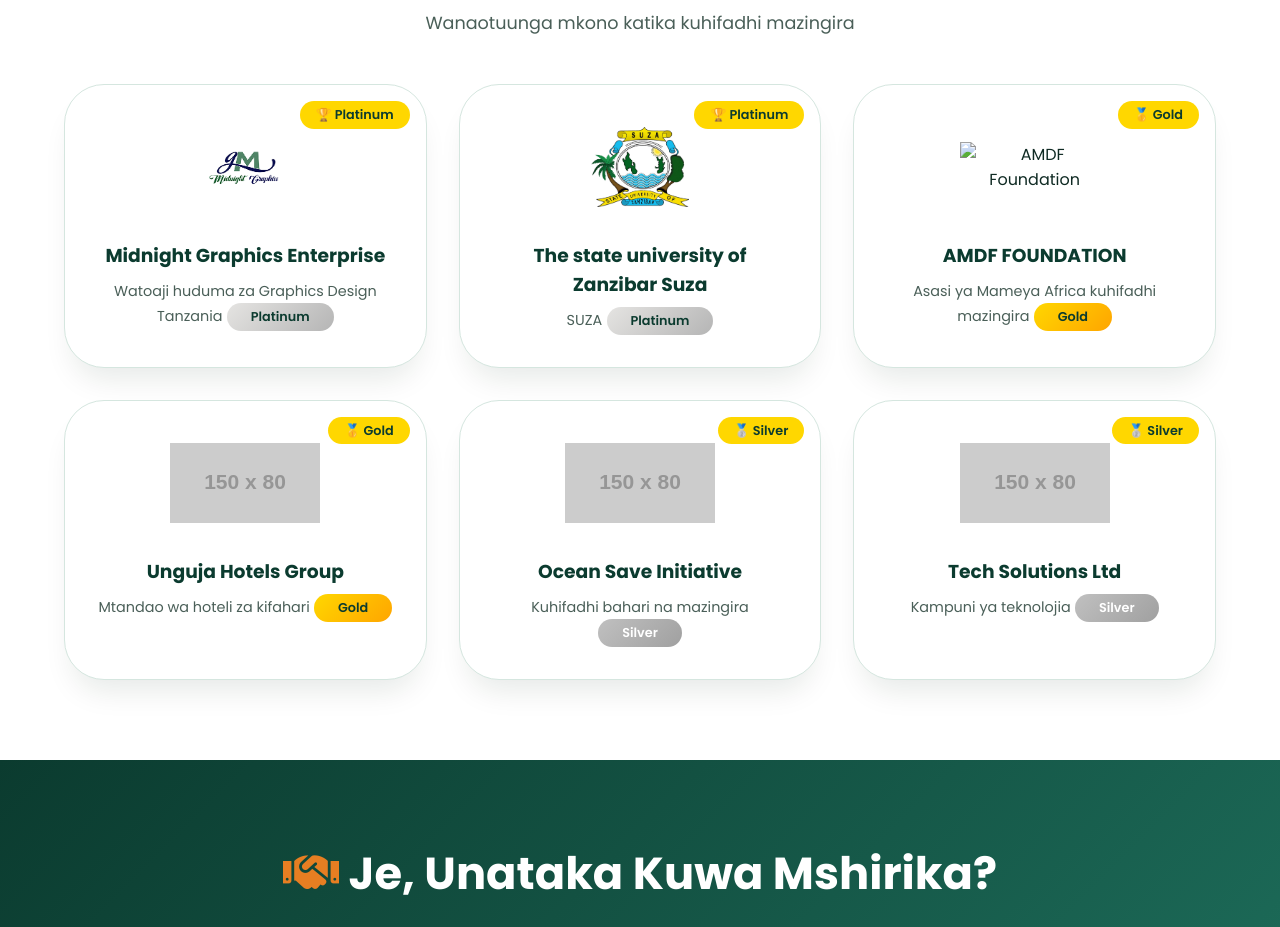
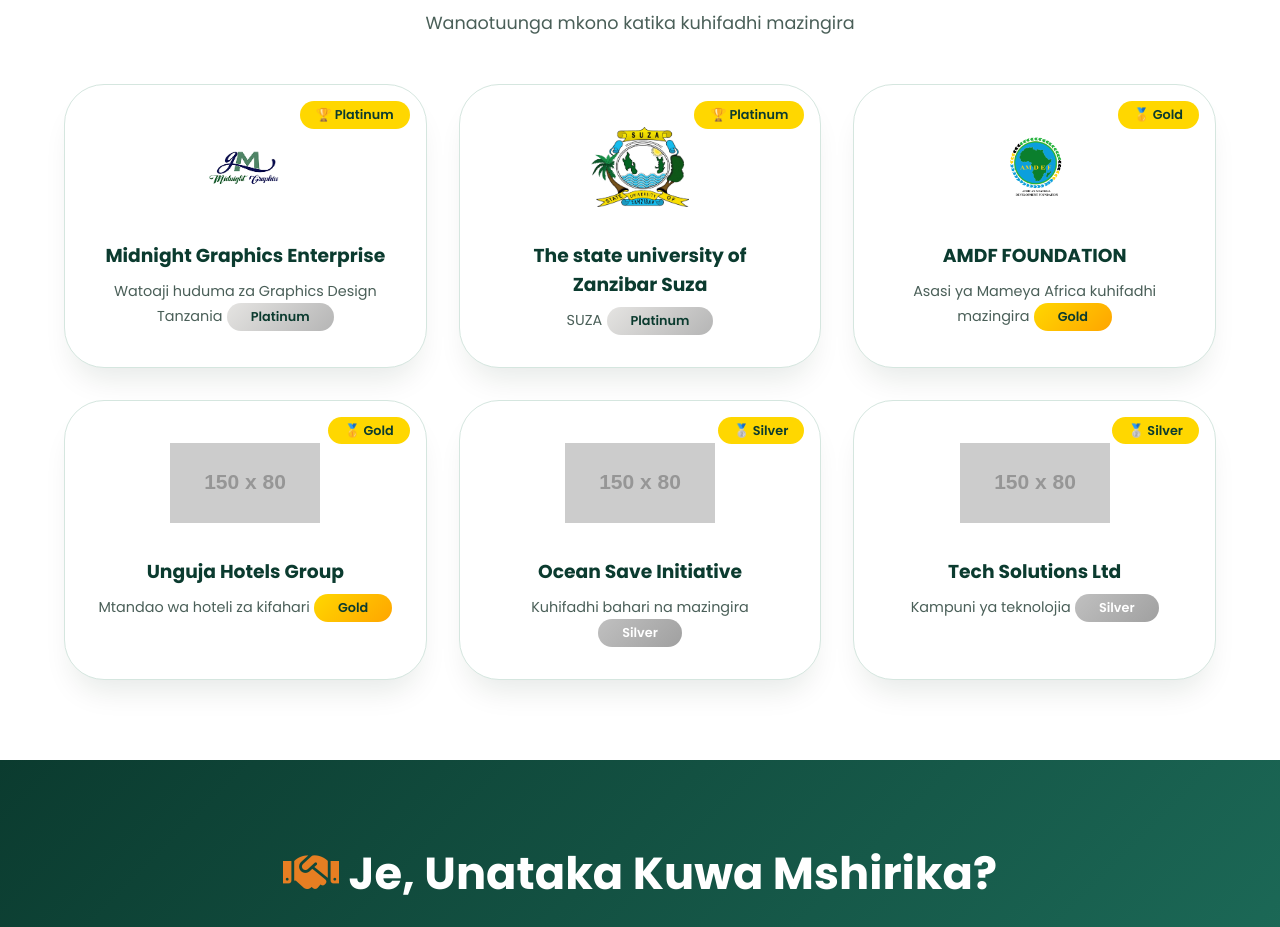
Before and after one commit to son-design/my_website, a plain HTML site: page partners.html in a window 1280 px wide. Shown: the part 1020-1947 px from the top of the page. Drawn offline with Linux system fonts and the light colour scheme; placeholder pictures from the web are drawn by us.

```diff
--- a/partners.html
+++ b/partners.html
@@ -715,7 +715,7 @@
             <div class="partner-card">
                 <span class="sponsor-badge">🥇 Gold</span>
                 <div class="partner-logo">
-                    <img src="assets/image/AMDEF LOGO.png" alt="AMDF Foundation">
+                    <img src="assets/image/AMDEF-LOGO.gif" alt="AMDF Foundation">
                 </div>
                 <h3>AMDF FOUNDATION</h3>
                 <p class="sw">Asasi ya Mameya Africa kuhifadhi mazingira</p>
```
